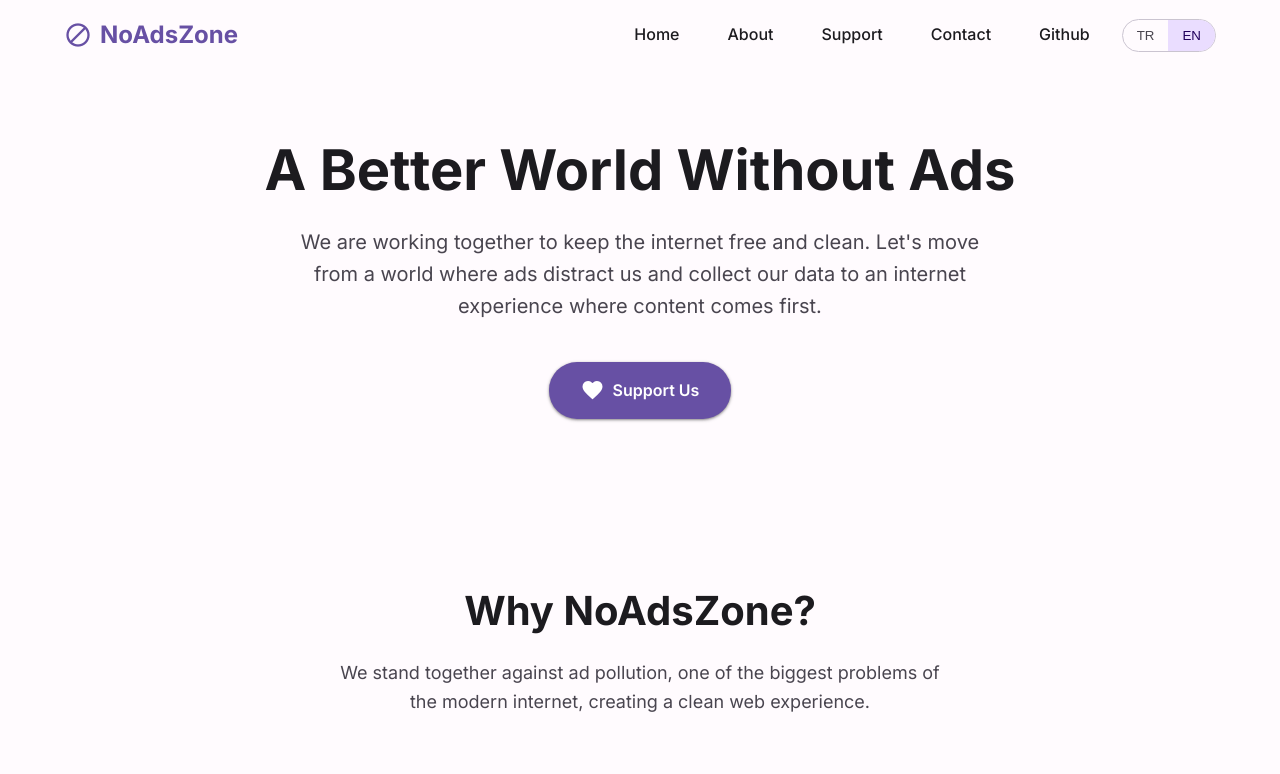
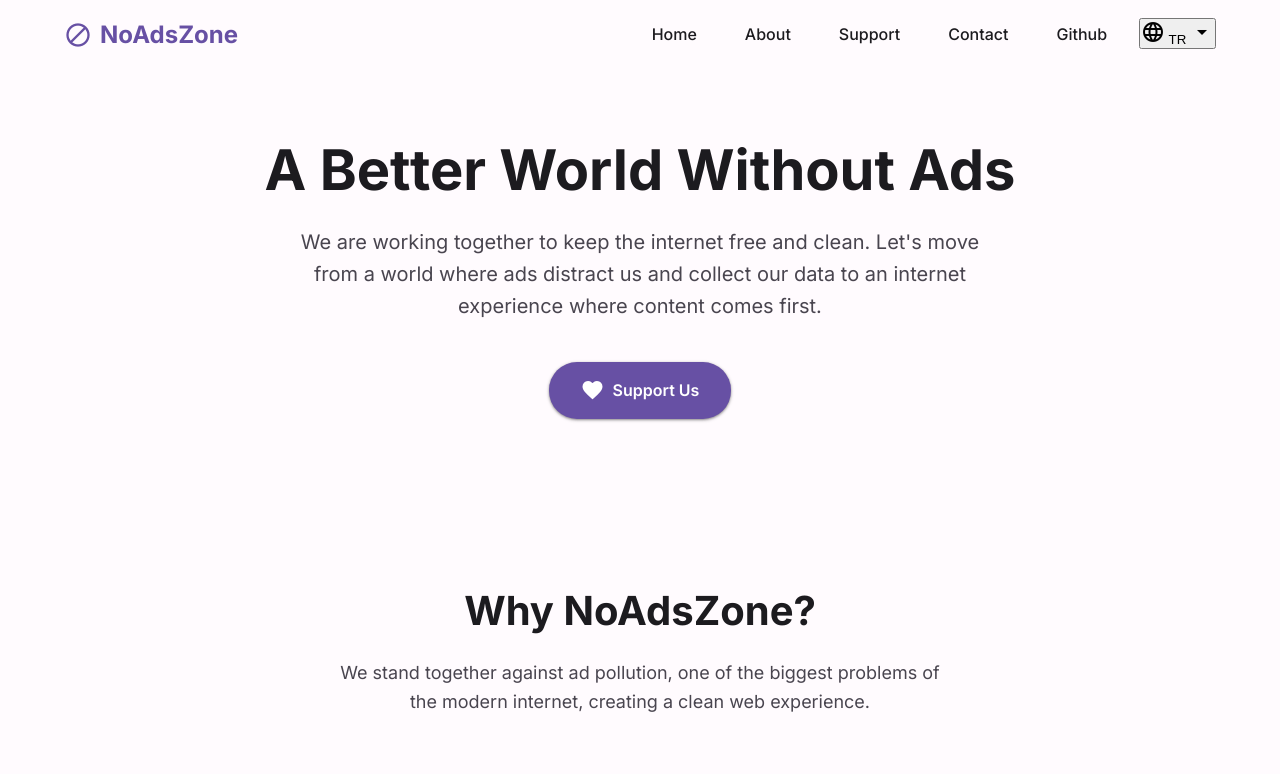
Before and after one commit to Berathd7777/NoAdsZone, a plain HTML site: page index.html in a window 1280 px wide. Shown: the top 774 px of the page. Drawn offline with Linux system fonts and the light colour scheme.

Commit message:
Update index.html

```diff
--- a/index.html
+++ b/index.html
@@ -26,10 +26,18 @@
                         <li><a href="https://github.com/Berathd7777/NoAdsZone" target="_blank" data-i18n-key="navGithub">Github</a></li>
                     </ul>
                 </nav>
-                <div class="lang-switcher">
-                    <button class="lang-btn" data-lang="tr">TR</button>
-                    <button class="lang-btn" data-lang="en">EN</button>
+
+                <div class="lang-popup" id="lang-popup">
+                    <button class="lang-popup-button" id="lang-popup-button">
+                        <span class="material-icons-outlined">language</span>
+                        <span id="current-lang-text">TR</span>
+                        <span class="material-icons-outlined">arrow_drop_down</span>
+                    </button>
+                    <div class="lang-dropdown" id="lang-dropdown">
+                        <!-- Dil seçenekleri buraya dinamik olarak eklenecek -->
+                    </div>
                 </div>
+
                 <button class="burger-menu-btn" id="burger-menu-btn">
                     <span class="material-icons-outlined">menu</span>
                 </button>
@@ -50,7 +58,6 @@
     </div>
     <div class="overlay" id="overlay"></div>
 
-
     <!-- Hero Section -->
     <section class="hero" id="home">
         <div class="hero-content fade-in-up">
@@ -68,20 +75,17 @@
         <div class="container">
             <h2 class="section-title" data-i18n-key="whySectionTitle">Neden NoAdsZone?</h2>
             <p class="section-subtitle" data-i18n-key="whySectionSubtitle">Modern internetin en büyük sorunlarından biri olan reklam kirliliğine karşı...</p>
-
             <div class="info-cards">
                 <div class="info-card fade-in-up">
                     <div class="info-card-icon"><span class="material-icons-outlined">speed</span></div>
                     <h3 data-i18n-key="feature1Title">Daha Hızlı İnternet</h3>
                     <p data-i18n-key="feature1Text">Reklamlar sayfa yükleme sürelerini ciddi oranda artırır...</p>
                 </div>
-
                 <div class="info-card fade-in-up">
                     <div class="info-card-icon"><span class="material-icons-outlined">security</span></div>
                     <h3 data-i18n-key="feature2Title">Gizlilik Koruması</h3>
                     <p data-i18n-key="feature2Text">Reklam ağları sürekli olarak kullanıcı verilerini toplar...</p>
                 </div>
-
                 <div class="info-card fade-in-up">
                     <div class="info-card-icon"><span class="material-icons-outlined">psychology</span></div>
                     <h3 data-i18n-key="feature3Title">Daha İyi Odaklanma</h3>
@@ -95,7 +99,6 @@
     <section class="banner-section" id="support">
         <div class="container">
             <h2 class="section-title compact" data-i18n-key="bannerSectionTitle">Destekçi Banner'ı Oluştur</h2>
-
             <div class="banner-generator">
                 <div class="form-group">
                     <label for="bannerSize" data-i18n-key="bannerSizeLabel">Banner Boyutu</label>
@@ -105,12 +108,10 @@
                         <option value="large" data-i18n-key="bannerSizeLarge">Büyük (468x120)</option>
                     </select>
                 </div>
-
                 <div class="form-group">
                     <label for="bannerColor" data-i18n-key="bannerColorLabel">Banner Rengi</label>
                     <input type="color" id="bannerColor" value="#6750A4">
                 </div>
-
                 <div class="banner-preview">
                     <h4 data-i18n-key="bannerPreviewTitle">Banner Önizleme</h4>
                     <a href="https://noadszone.netlify.app" target="_blank" class="generated-banner" id="bannerPreview">
@@ -118,7 +119,6 @@
                         NoAdsZone
                     </a>
                 </div>
-
                 <button id="copyCodeBtn" class="cta-button copy-button" data-i18n-key="copyCodeButton">Kodu Kopyala</button>
             </div>
         </div>
@@ -146,4 +146,4 @@
 
     <script src="script.js"></script>
 </body>
-                      </html>
+</html>
```
